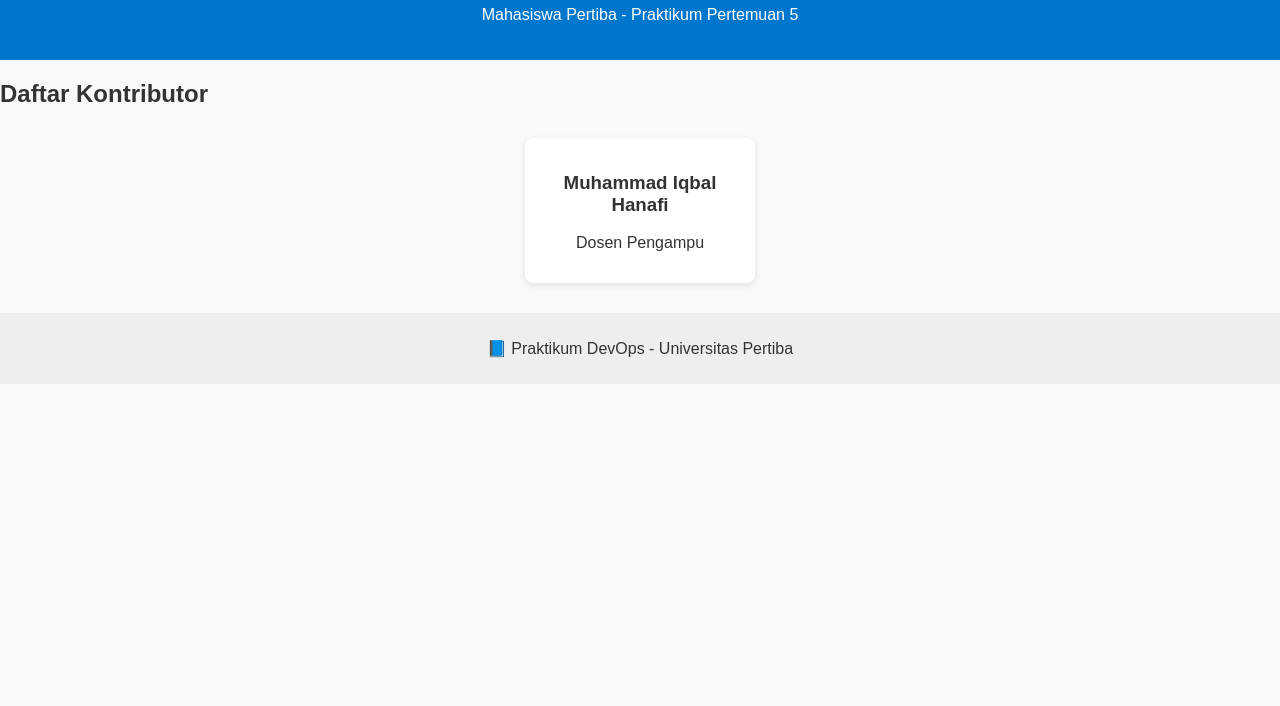
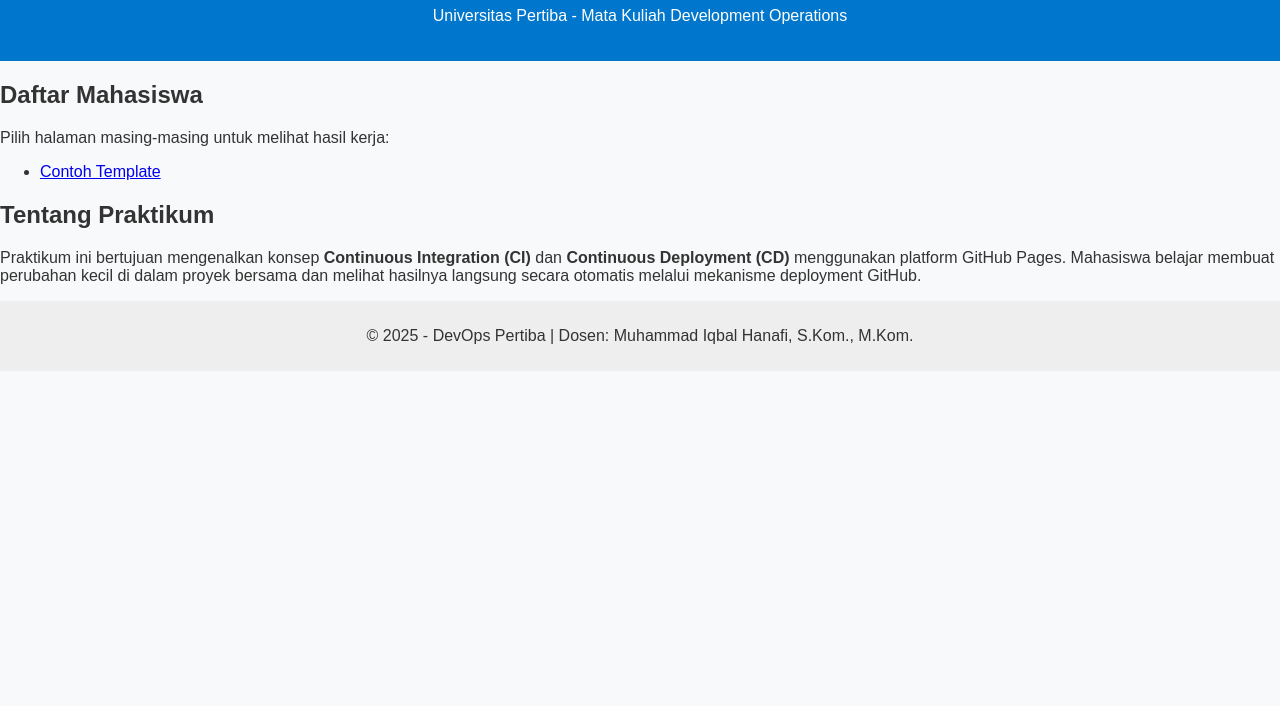
Before and after one commit to bhallivers/DevOps-Collabs-Pertiba, a plain HTML site: page index.html in a window 1280 px wide. Shown: the part 94-800 px from the top of the page. Drawn offline with Linux system fonts and the light colour scheme.

Commit message:
Update index.html

```diff
--- a/index.html
+++ b/index.html
@@ -1,31 +1,41 @@
 <!DOCTYPE html>
 <html lang="id">
 <head>
-  <meta charset="UTF-8" />
-  <meta name="viewport" content="width=device-width, initial-scale=1.0" />
-  <title>Kolaborasi DevOps - Pertiba</title>
-  <link rel="stylesheet" href="style.css" />
+  <meta charset="UTF-8">
+  <meta name="viewport" content="width=device-width, initial-scale=1.0">
+  <title>Praktikum DevOps - CI/CD Pertiba</title>
+  <link rel="stylesheet" href="style.css">
 </head>
 <body>
   <header>
-    <h1>Proyek Kolaborasi DevOps</h1>
-    <p>Mahasiswa Pertiba - Praktikum Pertemuan 5</p>
+    <h1>🌐 Praktikum DevOps - CI/CD (GitHub Pages)</h1>
+    <p>Universitas Pertiba - Mata Kuliah Development Operations</p>
   </header>
 
   <main>
-    <section id="contributors">
-      <h2>Daftar Kontributor</h2>
-      <div class="cards">
-        <div class="card">
-          <h3>Muhammad Iqbal Hanafi</h3>
-          <p>Dosen Pengampu</p>
-        </div>
-      </div>
+    <section>
+      <h2>Daftar Mahasiswa</h2>
+      <p>Pilih halaman masing-masing untuk melihat hasil kerja:</p>
+      <ul>
+        <li><a href="praktikum/template.html">Contoh Template</a></li>
+        <!-- Tambahkan link ke halaman mahasiswa di bawah ini -->
+        <!-- <li><a href="praktikum/mahasiswa_rizky.html">Rizky Maulana</a></li> -->
+      </ul>
+    </section>
+
+    <section>
+      <h2>Tentang Praktikum</h2>
+      <p>
+        Praktikum ini bertujuan mengenalkan konsep <strong>Continuous Integration (CI)</strong>
+        dan <strong>Continuous Deployment (CD)</strong> menggunakan platform GitHub Pages.
+        Mahasiswa belajar membuat perubahan kecil di dalam proyek bersama dan melihat hasilnya
+        langsung secara otomatis melalui mekanisme deployment GitHub.
+      </p>
     </section>
   </main>
 
   <footer>
-    <p>📘 Praktikum DevOps - Universitas Pertiba</p>
+    <p>© 2025 - DevOps Pertiba | Dosen: Muhammad Iqbal Hanafi, S.Kom., M.Kom.</p>
   </footer>
 </body>
 </html>
```
